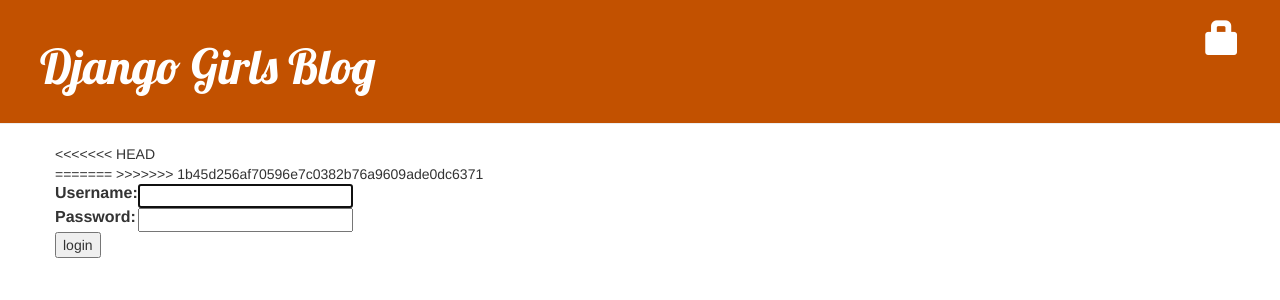
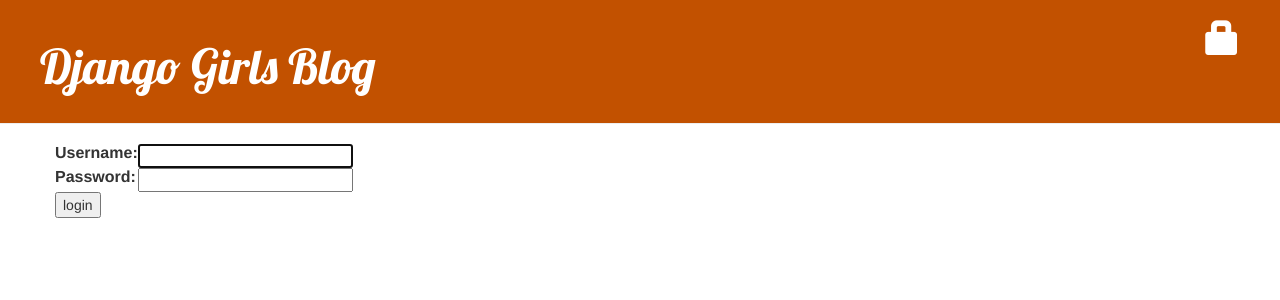
Before and after one commit to swkane/djangogirls, a Django app: page /accounts/login/ in a window 1280 px wide. Shown: the top 300 px of the page. Run offline with Django 3.2, Linux system fonts and the light colour scheme; some libraries are stand-ins or nearby versions.

Commit message:
fix login bug

```diff
--- a/blog/templates/registration/login.html
+++ b/blog/templates/registration/login.html
@@ -1,11 +1,7 @@
 {% extends 'blog/base.html' %} {% block content %} {% if form.errors %}
 <p>Your username and password didn't match. Please try again.</p>
 {% endif %}
-<<<<<<< HEAD
 <form method="post" action="{% url 'login' %}">
-=======
-<form method="post" action="{ url 'login' }">
->>>>>>> 1b45d256af70596e7c0382b76a9609ade0dc6371
   {% csrf_token %}
   <table>
     <tr>
```
